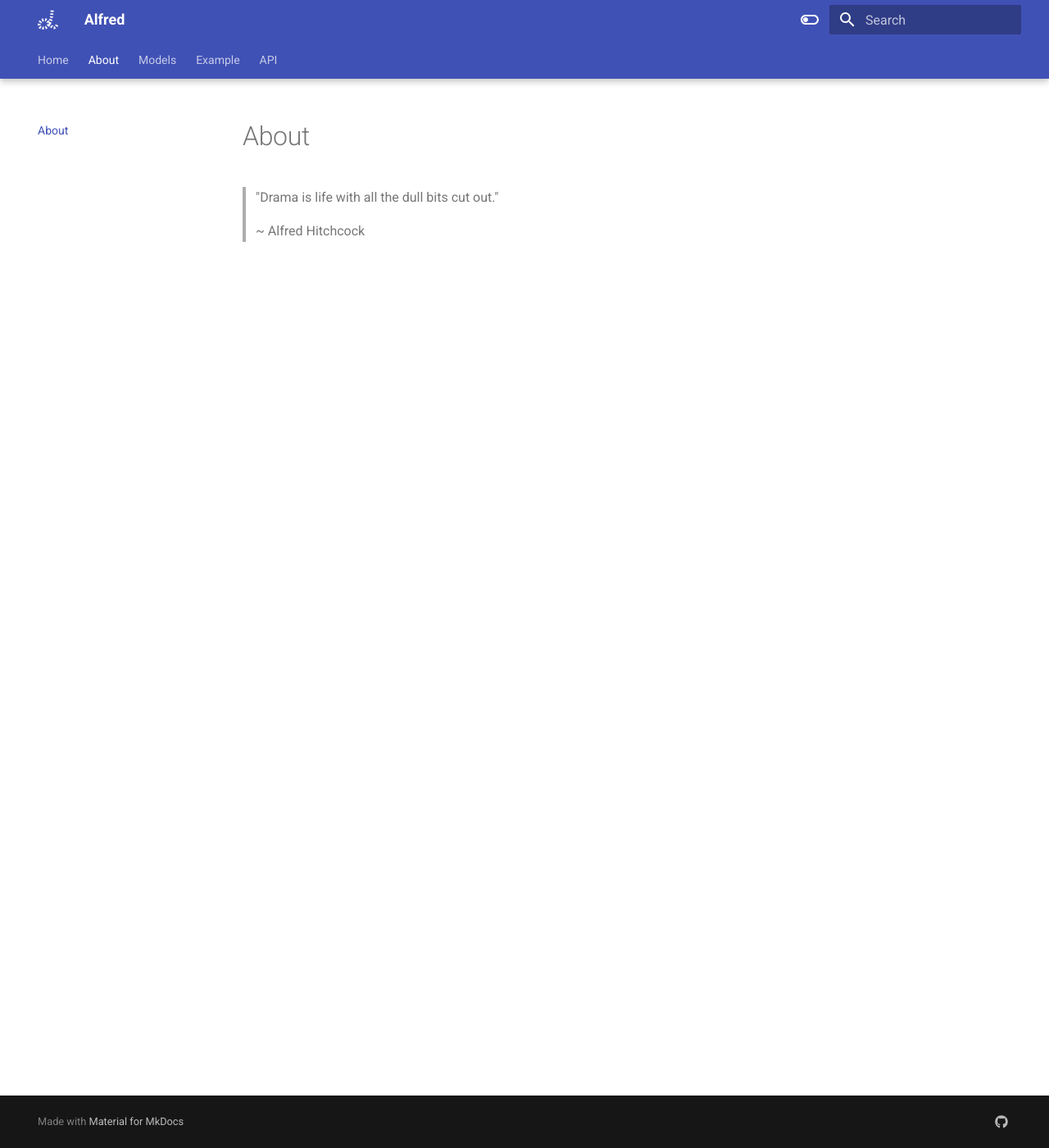
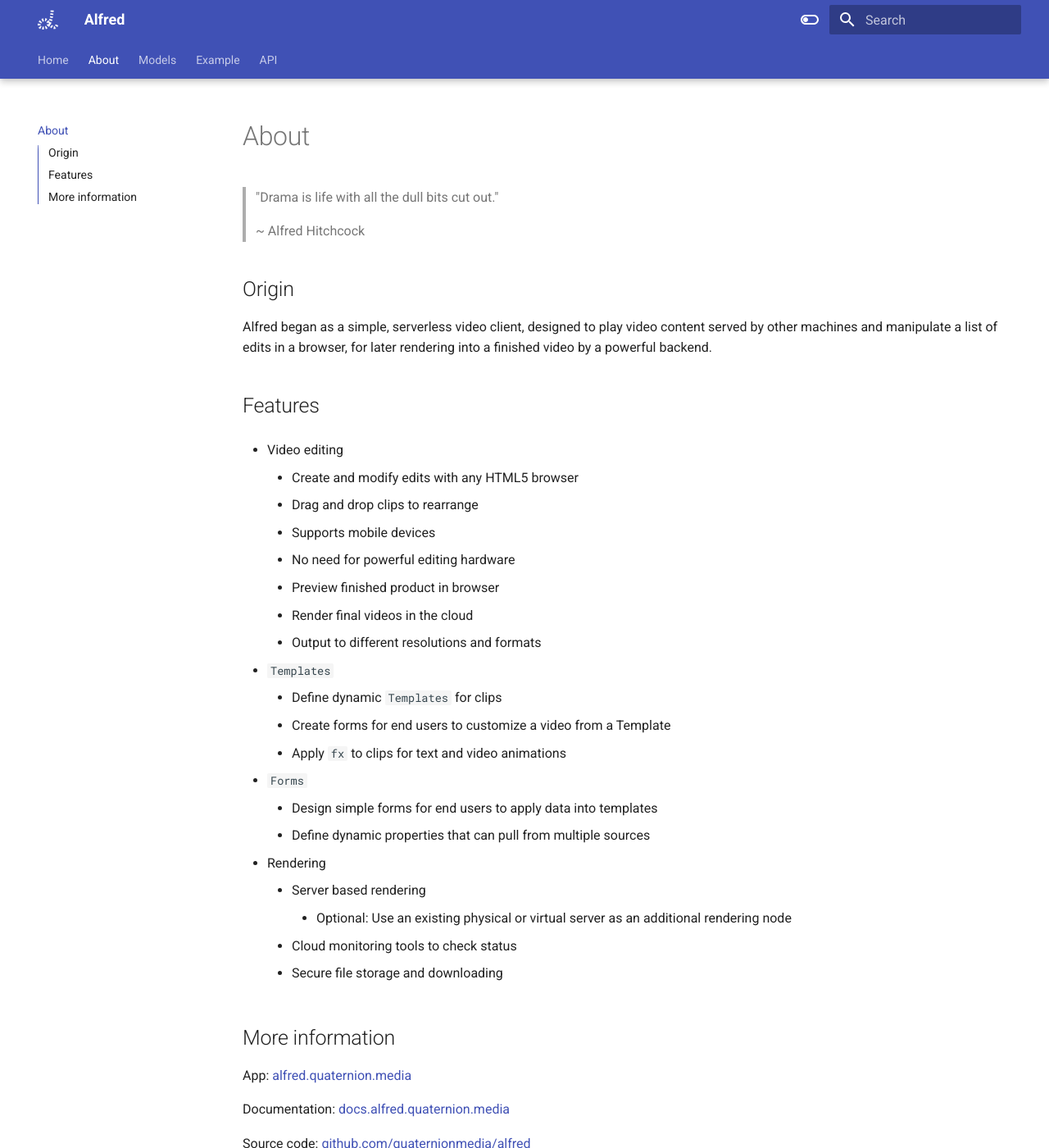
Before and after one commit to quaternionmedia/alfred, an MkDocs documentation site: the page built from docs/about.md, in a window 1280 px wide and 1400 px high. Shown: the whole window at 82% size. Built offline with MkDocs 1.6.1 and Material for MkDocs 9.7.7, drawn with Linux system fonts in a browser that asks for light colours; some of the changed text lies outside the part shown.

Commit message:
expanded about section

```diff
--- a/docs/about.md
+++ b/docs/about.md
@@ -2,3 +2,40 @@
 > "Drama is life with all the dull bits cut out."
 >
 > ~ Alfred Hitchcock
+
+## Origin
+Alfred began as a simple, serverless video client, designed to play video content served by other machines and manipulate a list of edits in a browser, for later rendering into a finished video by a powerful backend.
+
+## Features
+- Video editing
+    - Create and modify edits with any HTML5 browser
+    - Drag and drop clips to rearrange
+    - Supports mobile devices
+    - No need for powerful editing hardware
+    - Preview finished product in browser
+    - Render final videos in the cloud
+    - Output to different resolutions and formats
+  <!-- - Advanced (multi-track) -->
+- `Templates`
+    - Define dynamic `Templates` for clips
+    - Create forms for end users to customize a video from a Template
+    - Apply `fx` to clips for text and video animations
+- `Forms`
+    - Design simple forms for end users to apply data into templates
+    - Define dynamic properties that can pull from multiple sources
+- Rendering
+    - Server based rendering
+        - Optional: Use an existing physical or virtual server as an additional rendering node
+    - Cloud monitoring tools to check status
+    - Secure file storage and downloading
+
+
+
+## More information
+App: [alfred.quaternion.media](https://alfred.quaternion.media)
+
+Documentation: [docs.alfred.quaternion.media](https://docs.alfred.quaternion.media)
+
+Source code: [github.com/quaternionmedia/alfred](https://github.com/quaternionmedia/alfred)
+
+API Reference: [alfred.quaternion.media/docs](https://alfred.quaternion.media/docs)
```
Also changed, not shown: docs/index.md (+3 -1 lines).
